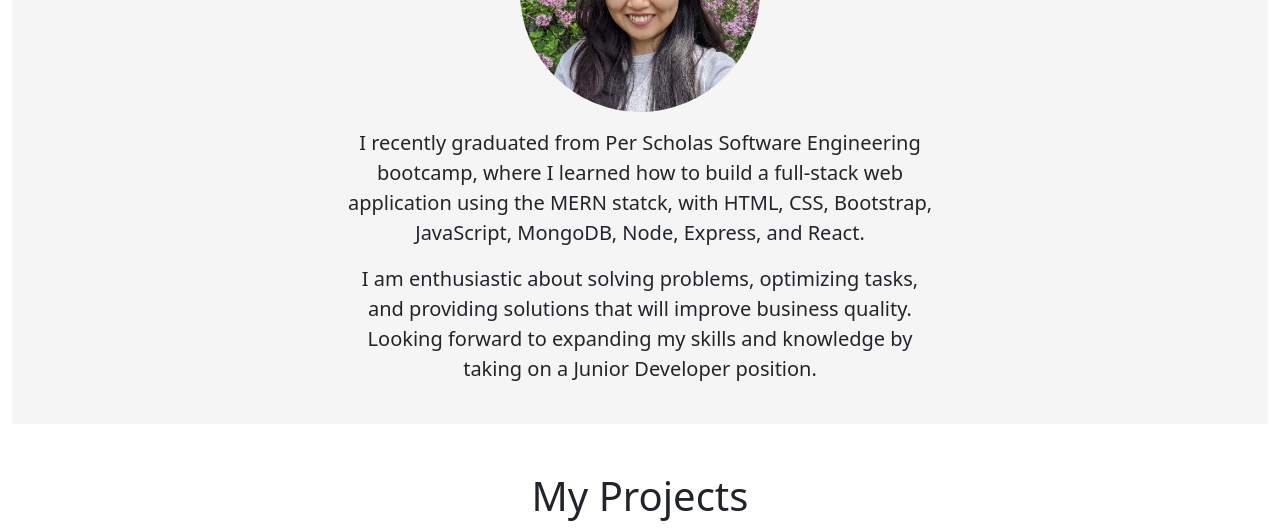
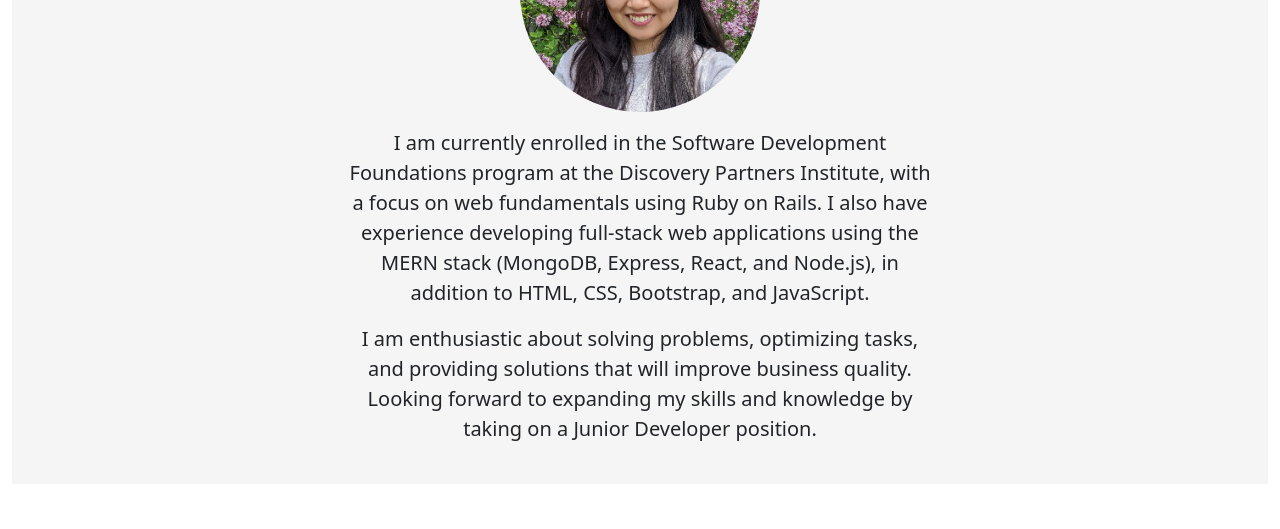
Before and after one commit to grace1501/grace1501.github.io, a plain HTML site: page index.html in a window 1280 px wide. Shown: the part 980-1509 px from the top of the page. Drawn offline with nearby package versions, Linux system fonts and the light colour scheme.

Commit message:
Update index.html

```diff
--- a/index.html
+++ b/index.html
@@ -120,9 +120,7 @@
           <div class="row justify-content-center">
             <div class="col-md-6 pb-4">
               <p class="fs-5">
-                I recently graduated from Per Scholas Software Engineering bootcamp, where I learned how to build a
-                full-stack web application using the MERN statck, with HTML, CSS, Bootstrap,
-                JavaScript, MongoDB, Node, Express, and React.
+                I am currently enrolled in the Software Development Foundations program at the Discovery Partners Institute, with a focus on web fundamentals using Ruby on Rails. I also have experience developing full-stack web applications using the MERN stack (MongoDB, Express, React, and Node.js), in addition to HTML, CSS, Bootstrap, and JavaScript.
               </p>
               <p class="fs-5">
                 I am enthusiastic about solving problems, optimizing tasks, and
```
